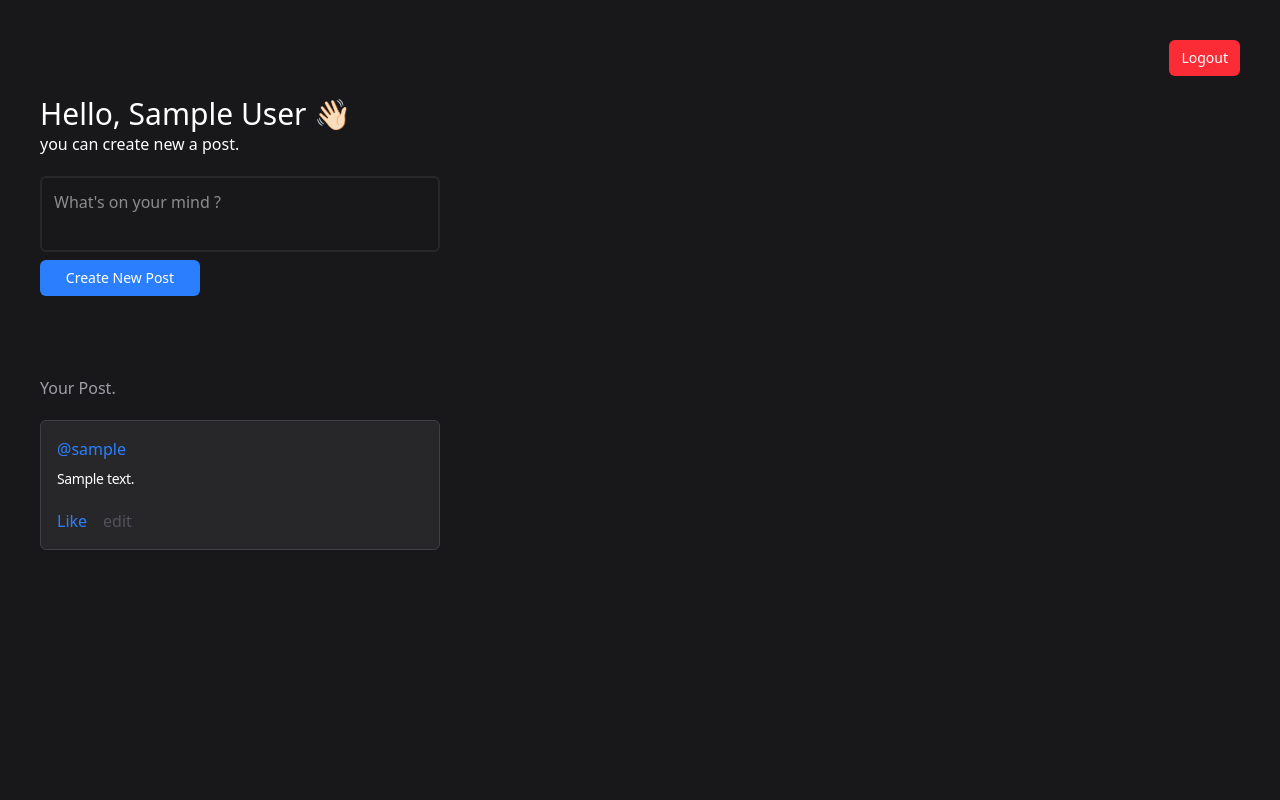
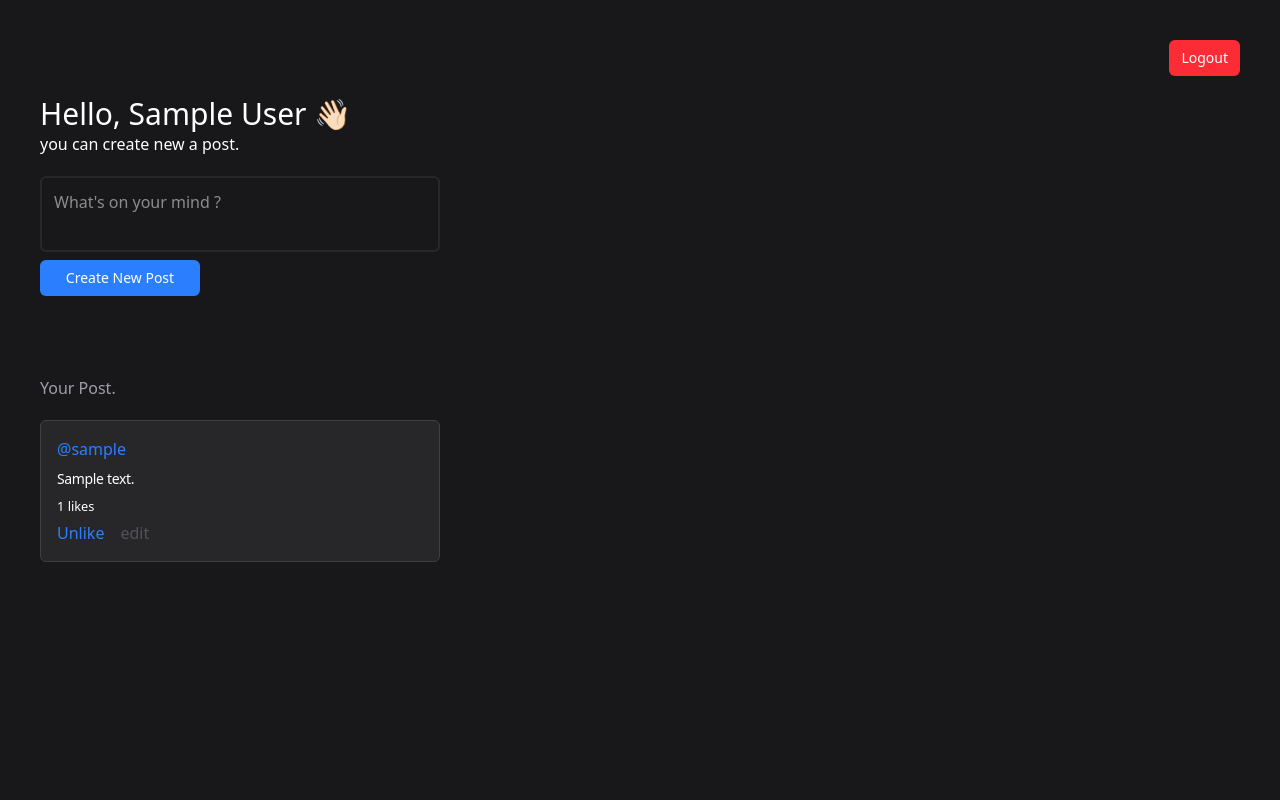
Before and after one commit to Suraj-219/Postify, a Node server app: page /profile in a window 1280 px wide. Run offline with Node 20, Linux system fonts and the light colour scheme; a user stored in the database is signed in; tables that the repository leaves empty hold one stand-in row (values such as "Sample post"); some libraries are stand-ins or nearby versions.

Commit message:
add edit

```diff
--- a/app.js
+++ b/app.js
@@ -23,6 +23,31 @@ app.get('/login', (req, res) => {
 app.get('/profile', isLoggedIn, async (req,res) => {
     let user = await userModel.findOne({email: req.user.email}).populate("posts");
     res.render("profile", {user});
+});
+
+app.get("/like/:id", isLoggedIn, async (req, res) => {
+    let post = await postModel.findOne({_id: req.params.id}).populate("user");
+
+    if(post.likes.indexOf(req.user.userid) === -1){
+        post.likes.push(req.user.userid);
+    }
+    else{
+        post.likes.splice(post.likes.indexOf(req.user.userid), 1);
+    }
+
+    await post.save();
+    res.redirect('/profile');
+});
+
+app.get("/edit/:id", isLoggedIn, async (req, res) => {
+    let post = await postModel.findOne({_id: req.params.id}).populate("user");
+
+    res.render("edit", {post});
+});
+
+app.post("/update/:id", isLoggedIn, async (req, res) => {
+    let post = await postModel.findOneAndUpdate({_id: req.params.id}, {content: req.body.content})
+    res.redirect('/profile');
 });
 
 app.post('/post', isLoggedIn, async (req, res) => {
--- a/views/profile.ejs
+++ b/views/profile.ejs
@@ -25,9 +25,12 @@
                 <div class="post w-1/3 p-4 mb-4 rounded-md border-[1px] border-zinc-700 bg-zinc-800">
                     <h4 class="text-blue-500 mb-2">@<%= user.username %></h4>
                     <p class="text-sm tracking-tight"><%= post.content %></p>
-                    <div class="btns flex gap-4 mt-5">
-                        <a class="text-blue-500" href="">Like</a>
-                        <a class="text-zinc-600" href="">edit</a>
+                    <small class="mt-2 inline-block"><%= post.likes.length %> likes</small>
+                    <div class="btns flex gap-4 mt-1">
+                        <a class="text-blue-500" href="/like/<%= post._id %>">
+                            <%= post.likes.indexOf(user._id) === -1 ? "Like" : "Unlike" %>
+                        </a>
+                        <a class="text-zinc-600" href="/edit/<%= post._id %>">edit</a>
                     </div>
                 </div>
             <% }) %>
```
Also changed, not shown: views/edit.ejs (added, +22 -0 lines).
